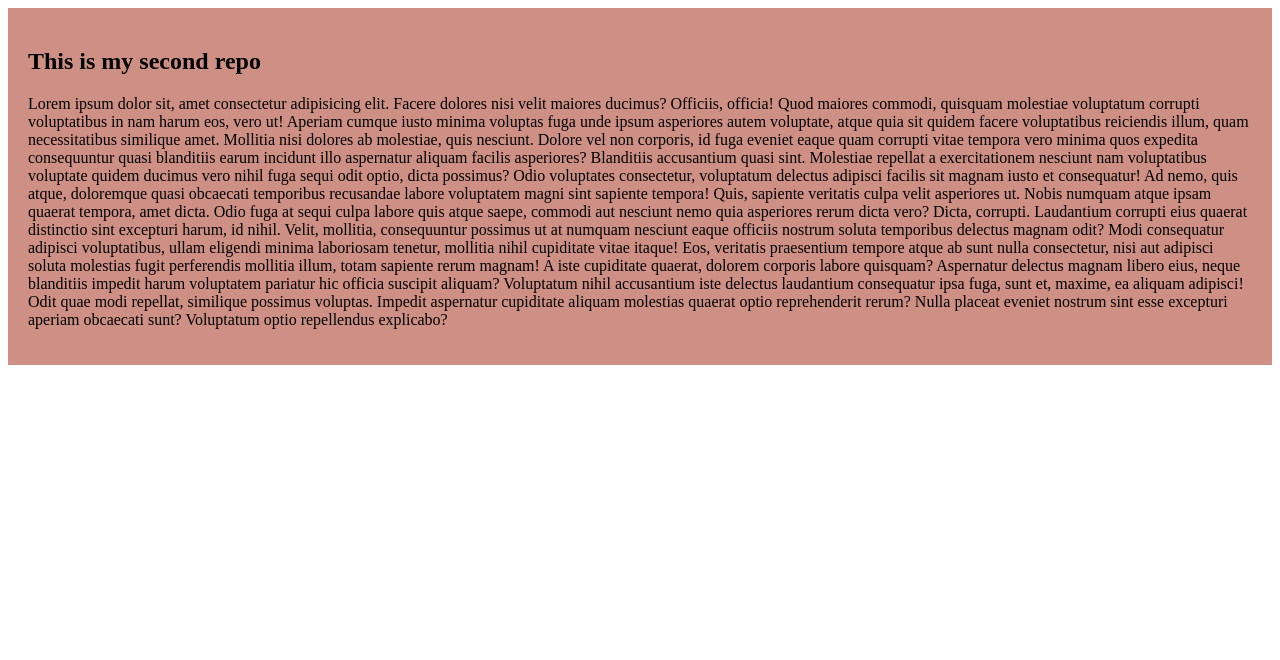
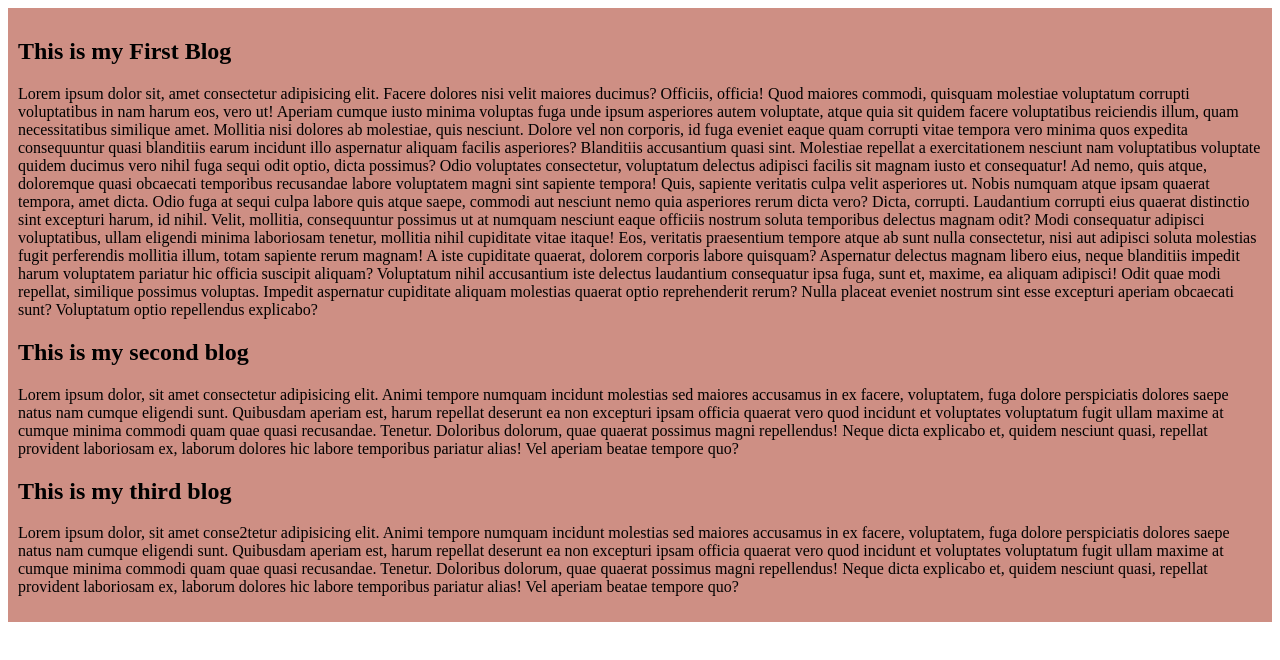
Before and after one commit to sakib404-hub/my-shally-coop-repo, a plain HTML site: page index.html in a window 1280 px wide. Drawn offline with Linux system fonts and the light colour scheme.

Commit message:
added the second blog

```diff
--- a/index.html
+++ b/index.html
@@ -8,7 +8,7 @@
   </head>
   <body>
     <div>
-      <h2>This is my second repo</h2>
+      <h2>This is my First Blog</h2>
       <p>
         Lorem ipsum dolor sit, amet consectetur adipisicing elit. Facere dolores
         nisi velit maiores ducimus? Officiis, officia! Quod maiores commodi,
@@ -44,6 +44,32 @@
         reprehenderit rerum? Nulla placeat eveniet nostrum sint esse excepturi
         aperiam obcaecati sunt? Voluptatum optio repellendus explicabo?
       </p>
+      <h2>This is my second blog</h2>
+      <p>
+        Lorem ipsum dolor, sit amet consectetur adipisicing elit. Animi tempore
+        numquam incidunt molestias sed maiores accusamus in ex facere,
+        voluptatem, fuga dolore perspiciatis dolores saepe natus nam cumque
+        eligendi sunt. Quibusdam aperiam est, harum repellat deserunt ea non
+        excepturi ipsam officia quaerat vero quod incidunt et voluptates
+        voluptatum fugit ullam maxime at cumque minima commodi quam quae quasi
+        recusandae. Tenetur. Doloribus dolorum, quae quaerat possimus magni
+        repellendus! Neque dicta explicabo et, quidem nesciunt quasi, repellat
+        provident laboriosam ex, laborum dolores hic labore temporibus pariatur
+        alias! Vel aperiam beatae tempore quo?
+      </p>
+      <h2>This is my third blog</h2>
+      <p>
+        Lorem ipsum dolor, sit amet conse2tetur adipisicing elit. Animi tempore
+        numquam incidunt molestias sed maiores accusamus in ex facere,
+        voluptatem, fuga dolore perspiciatis dolores saepe natus nam cumque
+        eligendi sunt. Quibusdam aperiam est, harum repellat deserunt ea non
+        excepturi ipsam officia quaerat vero quod incidunt et voluptates
+        voluptatum fugit ullam maxime at cumque minima commodi quam quae quasi
+        recusandae. Tenetur. Doloribus dolorum, quae quaerat possimus magni
+        repellendus! Neque dicta explicabo et, quidem nesciunt quasi, repellat
+        provident laboriosam ex, laborum dolores hic labore temporibus pariatur
+        alias! Vel aperiam beatae tempore quo?
+      </p>
     </div>
   </body>
 </html>
--- a/style.css
+++ b/style.css
@@ -3,5 +3,6 @@
 }
 div{
     background-color: rgba(204, 138, 126, 0.952);
-    padding: 20px;
+    padding: 10px;
+    margin-bottom: 10px;
 }
```
